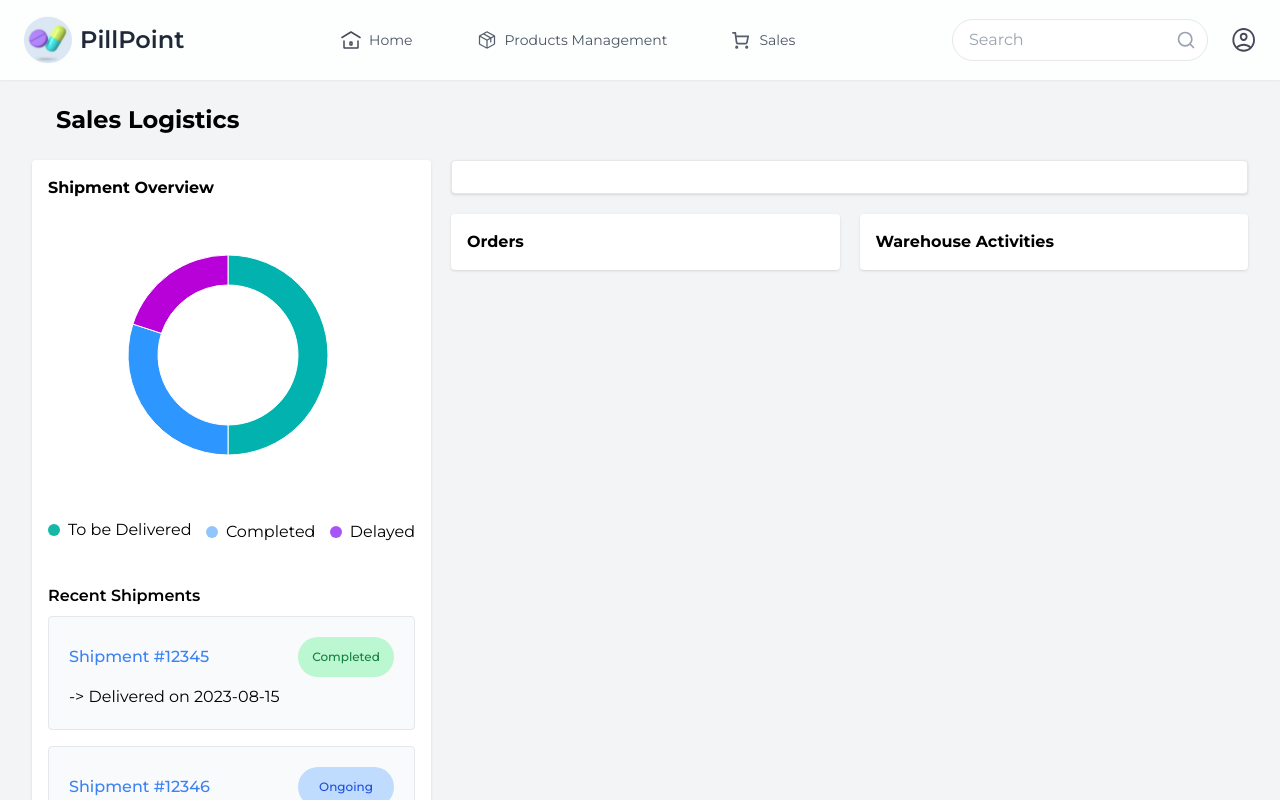
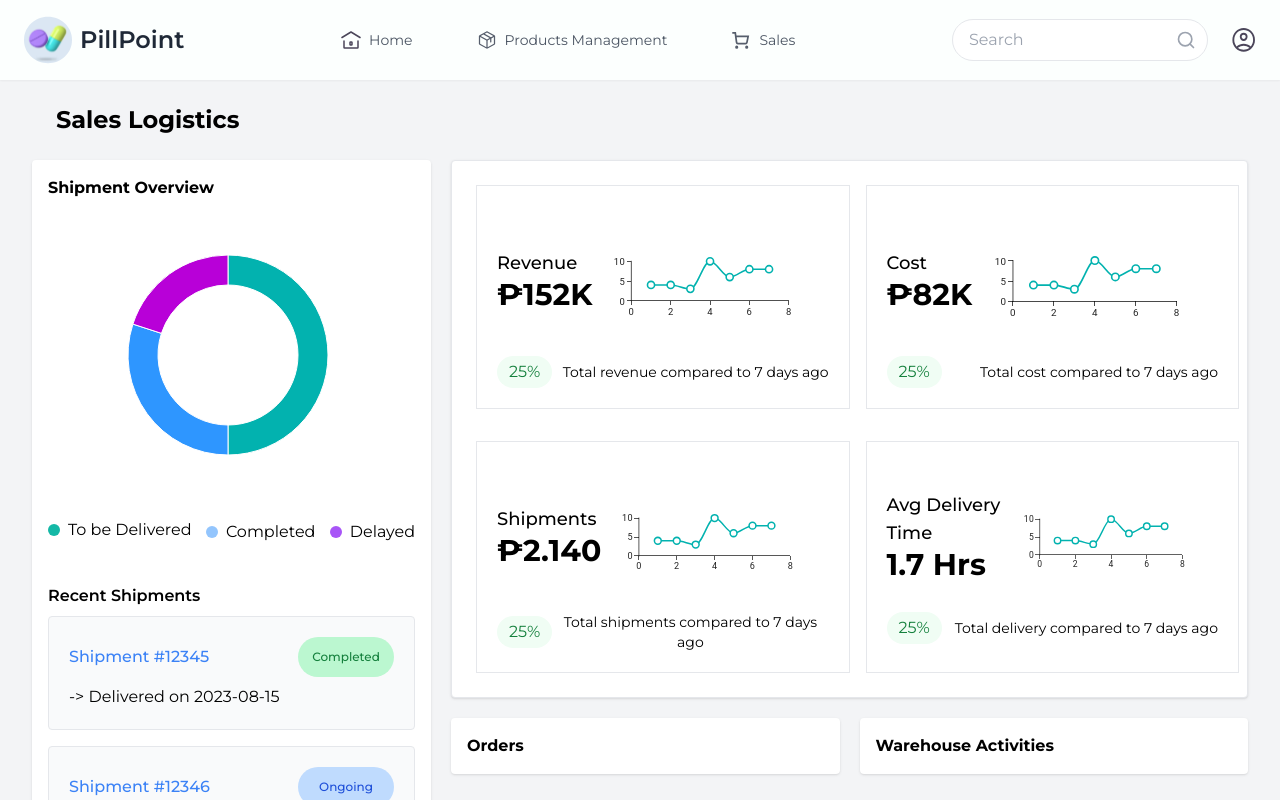
Before and after one commit to dedoms12/114, a React (Vite) app: page /sales in a window 1280 px wide. Shown: the top 800 px of the page. Built offline with nearby package versions, Linux system fonts and the light colour scheme.

Commit message:
update "added components for sales (seller)"

```diff
--- /dev/null
+++ b/src/page/Seller/sales/details.jsx
@@ -0,0 +1,38 @@
+import { LineChart } from "@mui/x-charts";
+
+const Details = () => {
+
+  const chart = [
+    { name: 'Revenue', numeric: '₱152K', percent: 25, days: 'Total revenue compared to 7 days ago' },
+    { name: 'Cost', numeric: '₱82K', percent: 25, days: 'Total cost compared to 7 days ago' },
+    { name: 'Shipments', numeric: '₱2.140', percent: 25, days: 'Total shipments compared to 7 days ago' },
+    { name: 'Avg Delivery Time', numeric: '1.7 Hrs', percent: 25, days: 'Total delivery compared to 7 days ago' },
+  ]
+
+  return (
+    <div className="grid grid-cols-2 gap-4">
+      {chart.map((item) => (
+        <div key={item.name} className="border m-2 flex flex-col p-5 w-full">
+          <div className="flex items-center">
+            <div className="flex flex-col">
+              <h1 className="text-lg font-medium">{item.name}</h1>
+              <h1 className="text-3xl font-bold">{item.numeric}</h1>
+            </div>
+            <LineChart
+              xAxis={[{ data: [1, 2, 3, 4, 5, 6, 7] }]}
+              series={[{ data: [4, 4, 3, 10, 6, 8, 8] }]}
+              width={300}
+              height={150}
+            />
+          </div>
+          <div className="flex justify-between text-center items-center">
+            <span className="px-3 py-1 rounded-3xl bg-green-50 text-green-700">{item.percent}%</span>
+            <span className="text-sm">{item.days}</span>
+          </div>
+        </div>
+      ))}
+    </div>
+  );
+};
+
+export default Details;
--- a/src/page/Seller/sales/sales.jsx
+++ b/src/page/Seller/sales/sales.jsx
@@ -1,13 +1,8 @@
-import { PieChart } from "@mui/x-charts";
 import NavbarSeller from "../components/navbarSeller";
+import Details from "./details";
+import Shipment from "./shipment";
 
 const Sales = () => {
-
-  const data = [
-    { id: 1, value: 500 },
-    { id: 2, value: 300 },
-    { id: 3, value: 200 },
-  ];
 
   return (
     <div className="bg-gray-100">
@@ -18,68 +13,11 @@ const Sales = () => {
         {/* Sales Logistics Overview */}
         <div className="flex">
           <div className="bg-white p-4 rounded shadow w-1/3 mr-5">
-            <h2 className="font-bold">Shipment Overview</h2>
-            <PieChart
-              series={[
-                {
-                  data,
-                  innerRadius: 70,
-                  outerRadius: 100,
-                  paddingAngle: 0,
-                  cornerRadius: 0,
-                  startAngle: 0,
-                  endAngle: 360,
-                  cx: 150,
-                  cy: 150,
-                },
-              ]}
-              width={315}
-              margin={{ left: 30 }}
-              height={300}
-            />
-            {/* Legend for the inventory items */}
-            <div className="mt-4 flex justify-between">
-              <div className="flex items-center">
-                <span className="w-3 h-3 bg-teal-500 rounded-full mr-2"></span>
-                <span>To be Delivered</span>
-              </div>
-              <div className="flex items-center mt-1">
-                <span className="w-3 h-3 bg-blue-300 rounded-full mr-2"></span>
-                <span>Completed</span>
-              </div>
-              <div className="flex items-center mt-1">
-                <span className="w-3 h-3 bg-purple-500 rounded-full mr-2"></span>
-                <span>Delayed</span>
-              </div>
-            </div>
-            <div className="flex flex-col mt-10">
-              <span className="font-semibold">Recent Shipments</span>
-              <div className="border p-5 rounded bg-gray-50 flex flex-col my-2">
-                <div className="flex justify-between">
-                  <span className="text-blue-500 font-medium py-2">Shipment #12345</span>
-                  <span className="rounded-full border-green-300 text-green-700 bg-green-200 font-medium text-xs px-2 py-3 w-24 text-center">Completed</span>
-                </div>
-                <span className="mt-2">-&gt; Delivered on 2023-08-15</span>
-              </div>
-              <div className="border p-5 rounded bg-gray-50 flex flex-col my-2">
-                <div className="flex justify-between">
-                  <span className="text-blue-500 font-medium py-2">Shipment #12346</span>
-                  <span className="rounded-full border-blue-300 text-blue-700 bg-blue-200 font-medium text-xs px-2 py-3 w-24 text-center">Ongoing</span>
-                </div>
-                <span className="mt-2">-&gt; Estimated delivery on 2023-08-15</span>
-              </div>
-              <div className="border p-5 rounded bg-gray-50 flex flex-col my-2">
-                <div className="flex justify-between">
-                  <span className="text-blue-500 font-medium py-2">Shipment #12347</span>
-                  <span className="rounded-full border-purple-300 text-purple-700 bg-purple-200 font-medium text-xs px-2 py-3 w-24 text-center">Delayed</span>
-                </div>
-                <span className="mt-2">-&gt; Expected delivery on 2023-08-22</span>
-              </div>
-            </div>
+            <Shipment />
           </div>
           <div className="w-2/3">
             <div className="bg-white border rounded shadow p-4 mb-5">
-
+              <Details />
             </div>
             <div className="mt-5 flex">
               <div className="bg-white p-4 rounded shadow w-1/2 mr-5">
--- /dev/null
+++ b/src/page/Seller/sales/shipment.jsx
@@ -0,0 +1,75 @@
+import { PieChart } from "@mui/x-charts";
+
+const Shipment = () => {
+
+  const data = [
+    { id: 1, value: 500 },
+    { id: 2, value: 300 },
+    { id: 3, value: 200 },
+  ];
+
+  return (
+    <div>
+      <h2 className="font-bold">Shipment Overview</h2>
+      <PieChart
+        series={[
+          {
+            data,
+            innerRadius: 70,
+            outerRadius: 100,
+            paddingAngle: 0,
+            cornerRadius: 0,
+            startAngle: 0,
+            endAngle: 360,
+            cx: 150,
+            cy: 150,
+          },
+        ]}
+        width={315}
+        margin={{ left: 30 }}
+        height={300}
+      />
+      {/* Legend for the inventory items */}
+      <div className="mt-4 flex justify-between">
+        <div className="flex items-center">
+          <span className="w-3 h-3 bg-teal-500 rounded-full mr-2"></span>
+          <span>To be Delivered</span>
+        </div>
+        <div className="flex items-center mt-1">
+          <span className="w-3 h-3 bg-blue-300 rounded-full mr-2"></span>
+          <span>Completed</span>
+        </div>
+        <div className="flex items-center mt-1">
+          <span className="w-3 h-3 bg-purple-500 rounded-full mr-2"></span>
+          <span>Delayed</span>
+        </div>
+      </div>
+      <div className="flex flex-col mt-10">
+        <span className="font-semibold">Recent Shipments</span>
+        <div className="border p-5 rounded bg-gray-50 flex flex-col my-2">
+          <div className="flex justify-between">
+            <span className="text-blue-500 font-medium py-2">Shipment #12345</span>
+            <span className="rounded-full border-green-300 text-green-700 bg-green-200 font-medium text-xs px-2 py-3 w-24 text-center">Completed</span>
+          </div>
+          <span className="mt-2">-&gt; Delivered on 2023-08-15</span>
+        </div>
+        <div className="border p-5 rounded bg-gray-50 flex flex-col my-2">
+          <div className="flex justify-between">
+            <span className="text-blue-500 font-medium py-2">Shipment #12346</span>
+            <span className="rounded-full border-blue-300 text-blue-700 bg-blue-200 font-medium text-xs px-2 py-3 w-24 text-center">Ongoing</span>
+          </div>
+          <span className="mt-2">-&gt; Estimated delivery on 2023-08-15</span>
+        </div>
+        <div className="border p-5 rounded bg-gray-50 flex flex-col my-2">
+          <div className="flex justify-between">
+            <span className="text-blue-500 font-medium py-2">Shipment #12347</span>
+            <span className="rounded-full border-purple-300 text-purple-700 bg-purple-200 font-medium text-xs px-2 py-3 w-24 text-center">Delayed</span>
+          </div>
+          <span className="mt-2">-&gt; Expected delivery on 2023-08-22</span>
+        </div>
+      </div>
+    </div>
+  );
+};
+
+export default Shipment;
```
